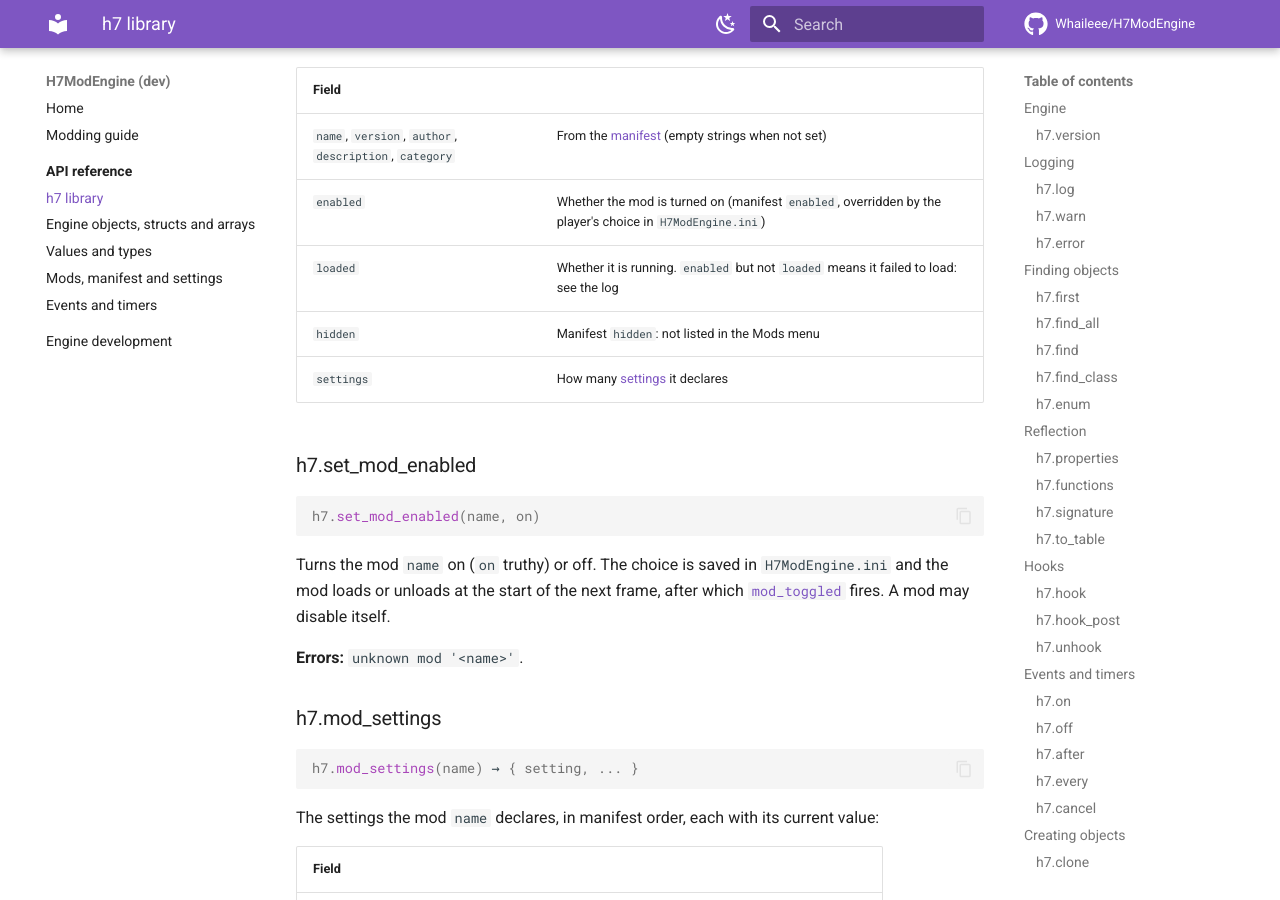
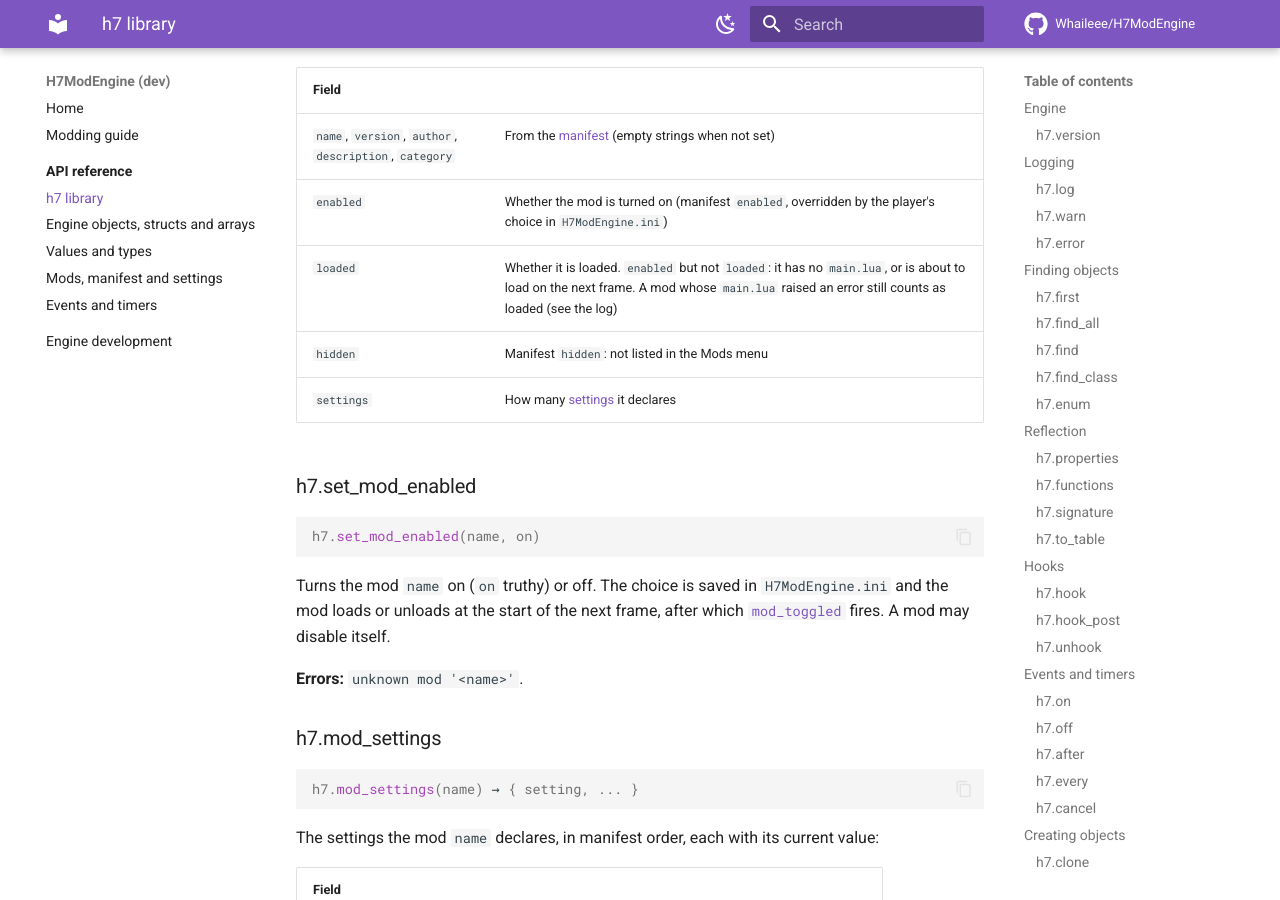
Before and after one commit to Whaileee/H7ModEngine, an MkDocs documentation site: the page built from docs/reference/h7.md, in a window 1280 px wide and 900 px high, scrolled down 12218 px. Built offline with MkDocs 1.6.1 and Material for MkDocs 9.7.7, drawn with Linux system fonts in a browser that asks for light colours; comment, search, counter and statistics services are not loaded.

Commit message:
Reference: h7.mods loaded flag matches the runtime
Co-Authored-By: Claude Opus 5.5 <noreply@anthropic.com>

```diff
--- a/docs/reference/h7.md
+++ b/docs/reference/h7.md
@@ -524,7 +524,7 @@ Every installed mod, in load order.
 |---|---|
 | `name`, `version`, `author`, `description`, `category` | From the [manifest](mod.md#manifest) (empty strings when not set) |
 | `enabled` | Whether the mod is turned on (manifest `enabled`, overridden by the player's choice in `H7ModEngine.ini`) |
-| `loaded` | Whether it is running. `enabled` but not `loaded` means it failed to load: see the log |
+| `loaded` | Whether it is loaded. `enabled` but not `loaded`: it has no `main.lua`, or is about to load on the next frame. A mod whose `main.lua` raised an error still counts as loaded (see the log) |
 | `hidden` | Manifest `hidden`: not listed in the Mods menu |
 | `settings` | How many [settings](mod.md#settings) it declares |
 
```
